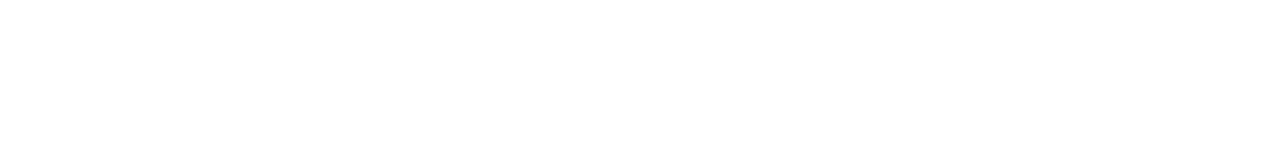
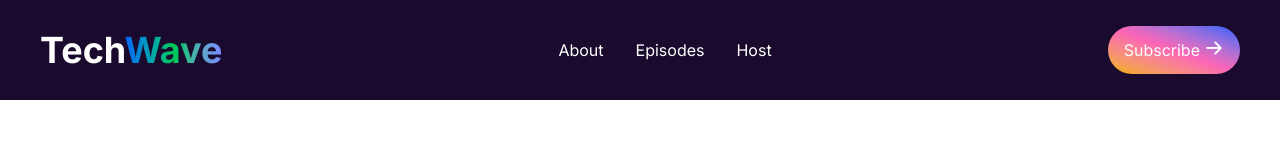
Before and after one commit to ibrahimmazumder15/assingment-2, a plain HTML site: page index.html in a window 1280 px wide. Drawn offline with nearby package versions, Linux system fonts and the light colour scheme.

Commit message:
complete and responsive header section

```diff
--- a/index.html
+++ b/index.html
@@ -4,8 +4,41 @@
      <meta charset="UTF-8">
      <meta name="viewport" content="width=device-width, initial-scale=1.0">
      <title>Assignment-2</title>
+     <link rel="preconnect" href="https://fonts.googleapis.com">
+<link rel="preconnect" href="https://fonts.gstatic.com" crossorigin>
+<link href="https://fonts.googleapis.com/css2?family=Inter:ital,opsz,wght@0,14..32,100..900;1,14..32,100..900&family=Work+Sans:ital,wght@0,100..900;1,100..900&display=swap" rel="stylesheet">
+     <link rel="stylesheet" href="styles.css">
+      <script src="https://cdn.jsdelivr.net/npm/@tailwindcss/browser@4"></script>
 </head>
-<body>
+<body class="inter-sans-font">
+
+     <header  class="bg-[#1A0B2E] text-white">
+               <nav class=" max-sm:mx-5 flex justify-between max-w-[1200px] mx-auto items-center ">
+
+          <h1 class="my-[30px] text-4xl font-bold ">Tech<span class=" bg-gradient-to-r from-blue-600 via-green-500 to-indigo-400 bg-clip-text text-transparent">Wave</span></h1>
+
+
+               <ul class=" max-sm:hidden flex gap-8 my-[35.5px]">
+                    <li><a href="">About</a></li>
+                    <li><a href="">Episodes</a></li>
+                    <li><a href="">Host</a></li>
+
+               </ul>
+
+
+               <button class=" max-sm:hidden my-6 flex gap-1 py-3 px-4 rounded-full bg-gradient-to-bl from-blue-600 via-pink-400 to-yellow-500 ">Subscribe<img src="assets/Arrow.png" alt=""></button>
+
+
+               <img class="min-sm:hidden " src="assets/hamburger-menu.png" alt="">
+
+
+
+
+
+          </nav>
+     </header>
+
+
 
 </body>
 </html>
--- a/styles.css
+++ b/styles.css
@@ -0,0 +1,5 @@
+
+.inter-sans-font {
+  font-family: "Inter", sans-serif;
+  font-optical-sizing: auto;
+}
--- /dev/null
+++ b/tailwind.css
@@ -0,0 +1 @@
+@import "tailwindcss"
```
Also changed, not shown: assets/Arrow.png (added), assets/UI/Home - Mobile.png (deleted), assets/icon.png (added), 2 other files.
